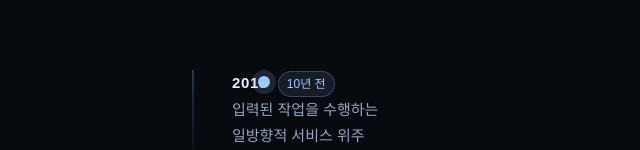
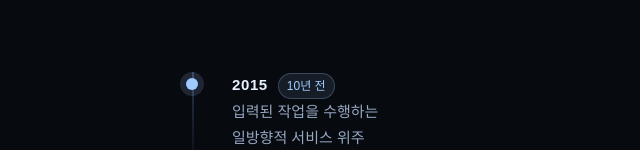
Before and after one commit to Mobility-design/yeb610.github.io, a plain HTML site: page index.html in a window 1280 px wide. Shown: the part 650-800 px from the top of the page, 0-640 px from the left. Drawn offline with Linux system fonts and the light colour scheme.

Commit message:
Add files via upload

```diff
--- a/index.html
+++ b/index.html
@@ -43,22 +43,51 @@
   .banner img{width:100%;height:100%;object-fit:cover;opacity:.55}
 
   /* timeline (간격 확대 + 선/동그라미 중앙 정렬) */
+  :root{
+  /* ...기존 변수들... */
+  --line-x: 32px;      /* 세로 라인이 왼쪽에서 떨어진 위치(px) */
+  --line-gap: 40px;    /* 라인과 텍스트 사이 여백 */
+  --dot: 12px;         /* 동그라미 지름 */
+}
+
+/* 타임라인 컨테이너 */
 .timeline{
-    position:relative;
-    padding-left: calc(var(--line-x) + 40px); /* 텍스트는 선에서 40px 떨어지게 */
+  position: relative;
+  padding-left: calc(var(--line-x) + var(--line-gap)); /* 라인 + 여백만큼 들여쓰기 */
   margin-top: 44px;
 }
+
+/* 세로 라인: .timeline 기준으로 정확히 고정 */
 .timeline::before{
-    content:""; position:absolute; left: var(--line-x); top:0; bottom:0; width:2px;
-    background:linear-gradient(#2a3650,transparent 12%,#2a3650 88%,transparent);
+  content:"";
+  position:absolute;
+  left: var(--line-x);
+  top: 0; bottom: 0;
+  width: 2px;
+  background: linear-gradient(#2a3650, transparent 12%, #2a3650 88%, transparent);
 }
-  .tl-item{ margin: 38px 0 52px; position:relative; }
+
+/* 각 항목 간 간격(조금 더 넓힘) */
+.tl-item{
+  position: relative;
+  margin: 46px 0 62px;
+}
+
+/* 동그라미: .tl-item 기준이지만, 수학식으로 라인 중앙에 정확히 위치 */
 .tl-item::before{
-    content:""; position:absolute; top:6px;
-    left: calc(var(--line-x) - 6px); /* 12px 원의 중심이 선과 정확히 일치 */
-    width:12px; height:12px; border-radius:50%;
-    background:#9ecbff; box-shadow:0 0 0 6px rgba(158,203,255,.15);
+  content:"";
+  position:absolute;
+  top: 6px;
+  /* = -(line-gap) - dot/2  → 패딩에 영향받지 않고 라인 중앙에 고정 */
+  left: calc(-1 * var(--line-gap) - (var(--dot) / 2));
+  width: var(--dot);
+  height: var(--dot);
+  border-radius: 50%;
+  background:#9ecbff;
+  box-shadow: 0 0 0 6px rgba(158,203,255,.15);
 }
+
+/* 머리(연도+뱃지) 스타일은 그대로 */
 .tl-head{ display:flex; align-items:baseline; gap:10px; }
 .tl-year{ font-weight:800; letter-spacing:.04em; }
 .pill{ font-size:12px; color:#9ecbff; background:rgba(158,203,255,.1); padding:2px 8px; border-radius:999px; border:1px solid rgba(158,203,255,.25); }
```
Lines whose indentation alone changed are shown as unchanged.
